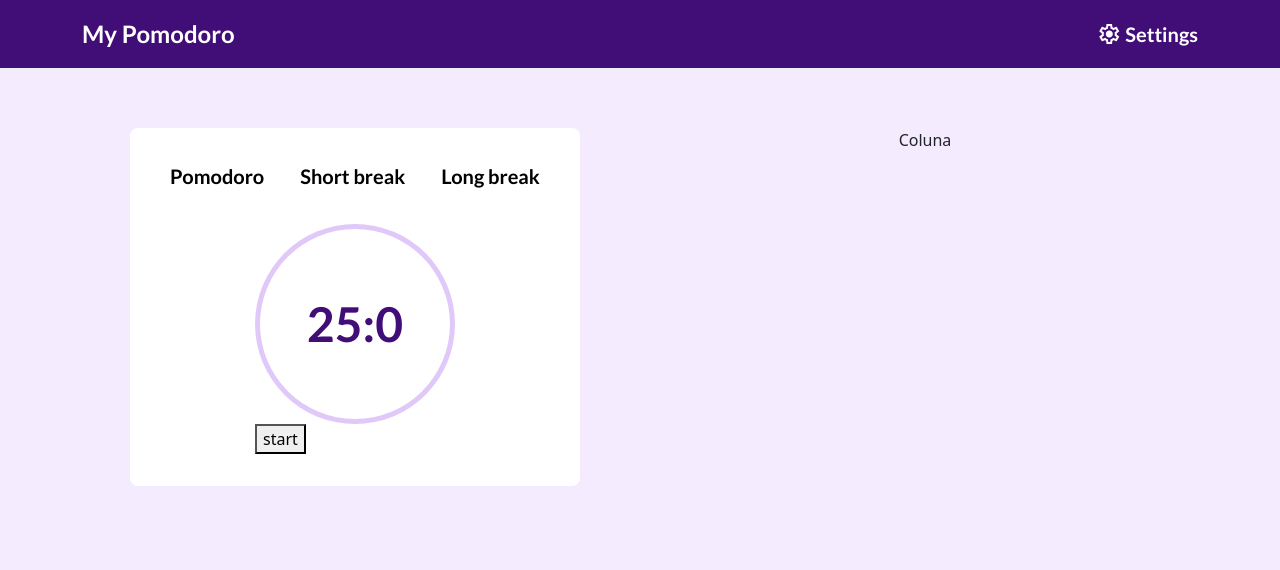
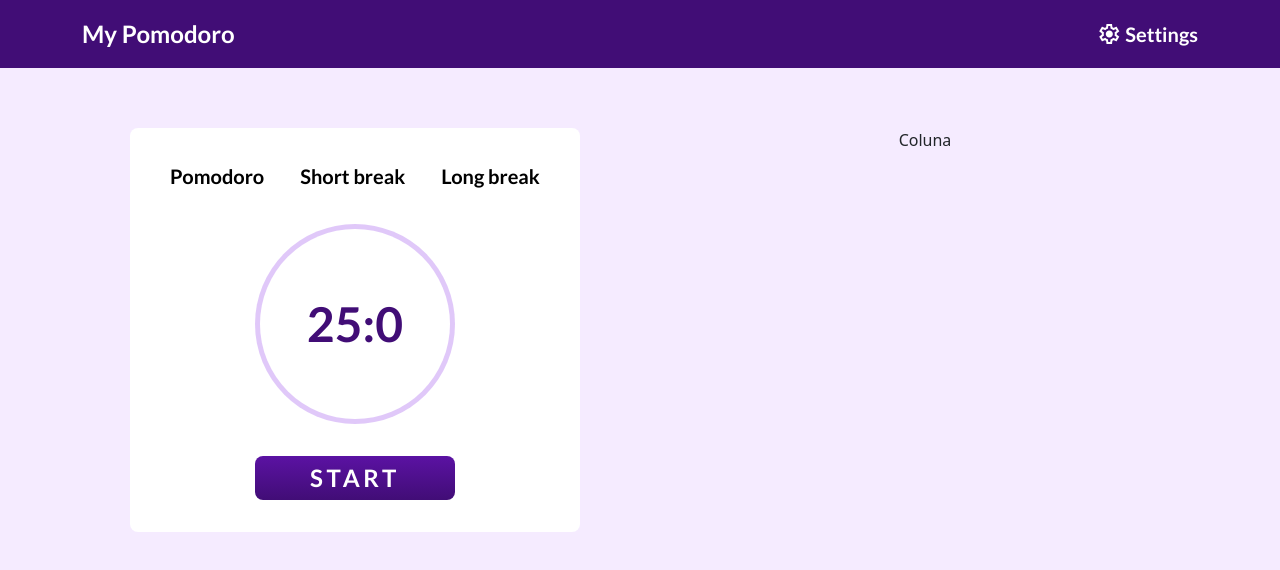
Before and after one commit to VictorM-Coder/My-Pomodoro, an Angular app: page / in a window 1280 px wide. Shown: the top 570 px of the page. Built offline with nearby package versions, Linux system fonts and the light colour scheme.

Commit message:
estilização do botão de start/pause

```diff
--- a/src/app/components/body/timer/timer.component.css
+++ b/src/app/components/body/timer/timer.component.css
@@ -17,3 +17,17 @@
   color: var(--primary-900);
   font-weight: 700;
 }
+
+.btn-start{
+  background: linear-gradient(to bottom, #5B12A3, #410D76);
+  color: white;
+  font-family: var(--font-default);
+  font-weight: 700;
+  font-size: 24px;
+  letter-spacing: 3.6px;
+  border: none;
+  border-radius: 8px;
+  text-transform: uppercase;
+  width: 200px;
+  padding: 4px 8px;
+}
--- a/src/app/components/body/timer/timer.component.html
+++ b/src/app/components/body/timer/timer.component.html
@@ -5,4 +5,4 @@
   </div>
 </div>
 
-<button (click)="startPause()">start</button>
+<button (click)="startPause()" class="btn-start mg-top-32" [innerText]="timerRunning?'pause': 'start'"></button>
--- a/src/styles.css
+++ b/src/styles.css
@@ -35,6 +35,10 @@ body {
   margin-right: 20px;
 }
 
+.mg-top-20{
+  margin-top: 20px;
+}
+
 .mg-top-32{
   margin-top: 32px;
 }
```
